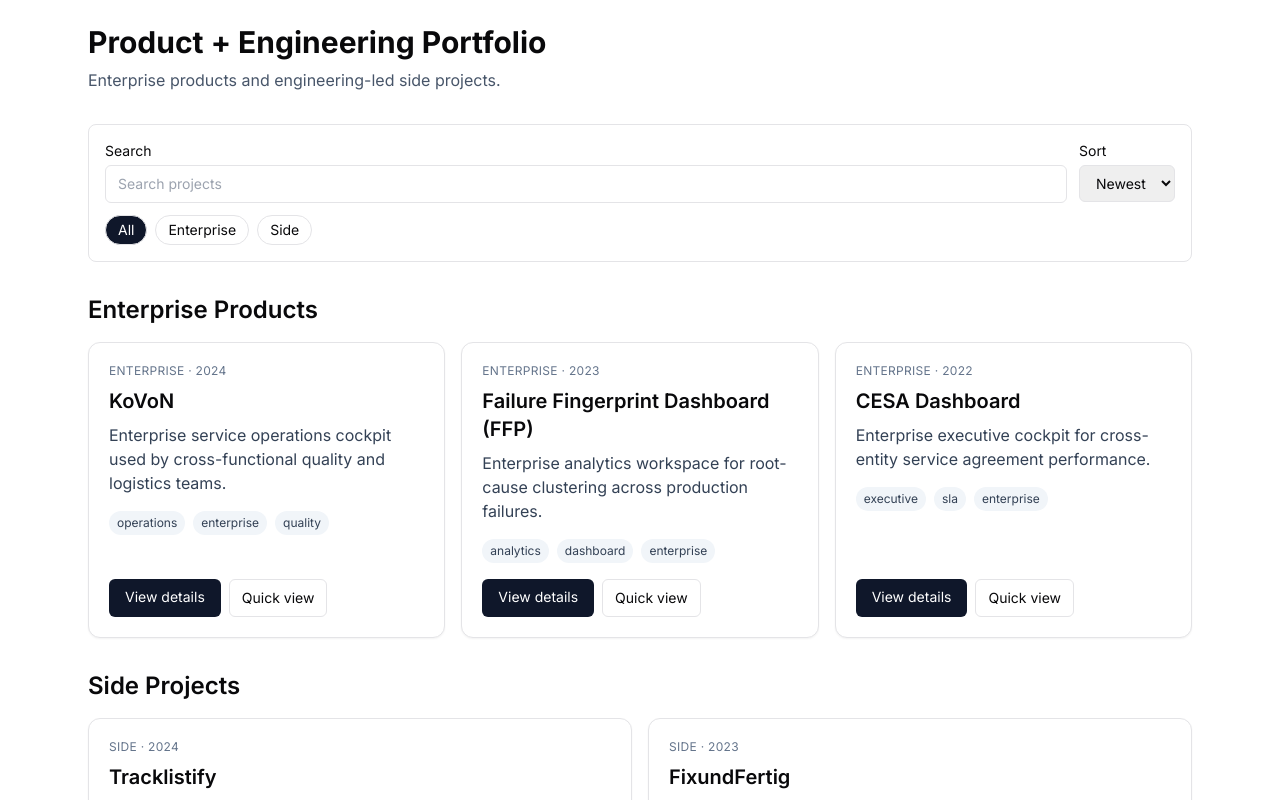
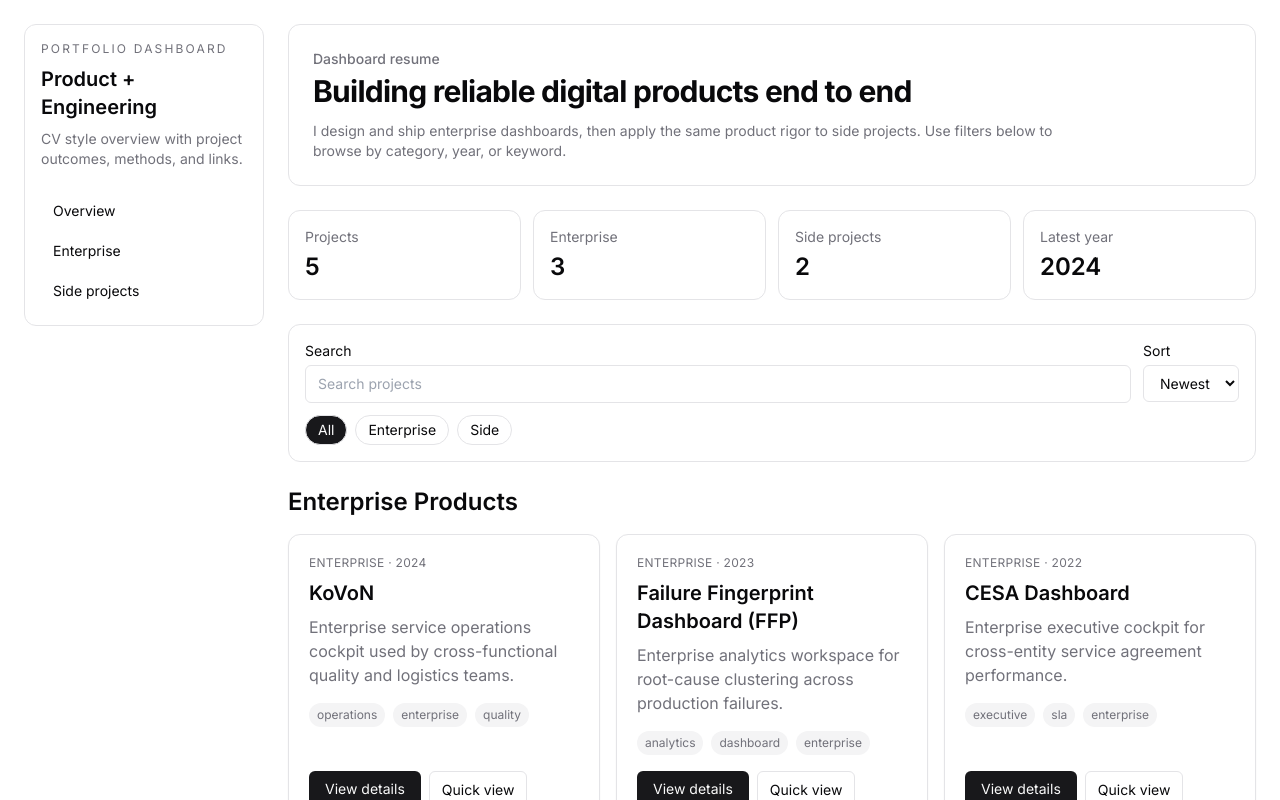
Before and after one commit to weareuntitled/ux-portfolio, a Next.js app: page / in a window 1280 px wide. Shown: the top 800 px of the page. Built offline with nearby package versions, Linux system fonts and the light colour scheme.

Commit message:
Redesign homepage as dashboard-style portfolio

```diff
--- a/src/app/page.tsx
+++ b/src/app/page.tsx
@@ -28,13 +28,52 @@ export default function HomePage() {
 
   const enterprise = filteredProjects.filter((project) => project.category === 'Enterprise');
   const side = filteredProjects.filter((project) => project.category === 'Side');
+  const years = projects.map((project) => Number(project.year));
+
+  const stats = [
+    { label: 'Projects', value: projects.length.toString() },
+    { label: 'Enterprise', value: projects.filter((project) => project.category === 'Enterprise').length.toString() },
+    { label: 'Side projects', value: projects.filter((project) => project.category === 'Side').length.toString() },
+    { label: 'Latest year', value: Math.max(...years).toString() }
+  ];
 
   return (
-    <main className="mx-auto max-w-6xl space-y-8 p-6">
-      <header className="space-y-2">
-        <h1 className="text-3xl font-bold">Product + Engineering Portfolio</h1>
-        <p className="text-slate-600">Enterprise products and engineering-led side projects.</p>
+    <main className="mx-auto grid w-full max-w-7xl gap-6 p-6 lg:grid-cols-[240px_1fr]">
+      <aside className="h-fit rounded-xl border bg-card p-4 text-card-foreground lg:sticky lg:top-6">
+        <p className="text-xs uppercase tracking-[0.18em] text-muted-foreground">Portfolio Dashboard</p>
+        <h1 className="mt-2 text-xl font-semibold">Product + Engineering</h1>
+        <p className="mt-2 text-sm text-muted-foreground">CV style overview with project outcomes, methods, and links.</p>
+        <nav className="mt-6 space-y-1 text-sm" aria-label="Dashboard sections">
+          <a href="#overview" className="block rounded-md px-3 py-2 hover:bg-accent">
+            Overview
+          </a>
+          <a href="#enterprise-projects" className="block rounded-md px-3 py-2 hover:bg-accent">
+            Enterprise
+          </a>
+          <a href="#side-projects" className="block rounded-md px-3 py-2 hover:bg-accent">
+            Side projects
+          </a>
+        </nav>
+      </aside>
+
+      <section className="space-y-6" id="overview">
+        <header className="rounded-xl border bg-card p-6">
+          <p className="text-sm font-medium text-muted-foreground">Dashboard resume</p>
+          <h2 className="mt-1 text-3xl font-bold tracking-tight">Building reliable digital products end to end</h2>
+          <p className="mt-3 max-w-3xl text-sm text-muted-foreground">
+            I design and ship enterprise dashboards, then apply the same product rigor to side projects. Use filters below to
+            browse by category, year, or keyword.
+          </p>
         </header>
+
+        <section className="grid gap-3 sm:grid-cols-2 xl:grid-cols-4" aria-label="Profile statistics">
+          {stats.map((item) => (
+            <article key={item.label} className="rounded-xl border bg-card p-4">
+              <p className="text-sm text-muted-foreground">{item.label}</p>
+              <p className="mt-1 text-2xl font-semibold">{item.value}</p>
+            </article>
+          ))}
+        </section>
 
         <FiltersBar
           query={query}
@@ -46,10 +85,10 @@ export default function HomePage() {
         />
 
         <section aria-labelledby="enterprise-projects">
-        <h2 id="enterprise-projects" className="mb-4 text-2xl font-semibold">
+          <h3 id="enterprise-projects" className="mb-4 text-2xl font-semibold">
             Enterprise Products
-        </h2>
-        <div className="grid gap-4 md:grid-cols-2 lg:grid-cols-3">
+          </h3>
+          <div className="grid gap-4 md:grid-cols-2 xl:grid-cols-3">
             {enterprise.map((project) => (
               <ProjectCard key={project.id} project={project} />
             ))}
@@ -57,15 +96,16 @@ export default function HomePage() {
         </section>
 
         <section aria-labelledby="side-projects">
-        <h2 id="side-projects" className="mb-4 text-2xl font-semibold">
+          <h3 id="side-projects" className="mb-4 text-2xl font-semibold">
             Side Projects
-        </h2>
+          </h3>
           <div className="grid gap-4 md:grid-cols-2">
             {side.map((project) => (
               <ProjectCard key={project.id} project={project} />
             ))}
           </div>
         </section>
+      </section>
     </main>
   );
 }
--- a/src/components/FiltersBar.tsx
+++ b/src/components/FiltersBar.tsx
@@ -13,7 +13,7 @@ const categories: Array<FiltersBarProps['category']> = ['All', 'Enterprise', 'Si
 
 export function FiltersBar({ query, category, sort, onQueryChange, onCategoryChange, onSortChange }: FiltersBarProps) {
   return (
-    <section className="rounded-lg border bg-white p-4" aria-label="Project filters">
+    <section className="rounded-xl border bg-card p-4" aria-label="Project filters">
       <div className="grid gap-3 md:grid-cols-[1fr_auto]">
         <label className="flex flex-col gap-1 text-sm">
           Search
@@ -21,7 +21,7 @@ export function FiltersBar({ query, category, sort, onQueryChange, onCategoryCha
             value={query}
             onChange={(event) => onQueryChange(event.target.value)}
             placeholder="Search projects"
-            className="rounded-md border px-3 py-2 focus:outline-none focus:ring-2 focus:ring-blue-500"
+            className="rounded-md border bg-background px-3 py-2 focus:outline-none focus:ring-2 focus:ring-ring"
             aria-label="Search projects"
           />
         </label>
@@ -31,7 +31,7 @@ export function FiltersBar({ query, category, sort, onQueryChange, onCategoryCha
           <select
             value={sort}
             onChange={(event) => onSortChange(event.target.value as FiltersBarProps['sort'])}
-            className="rounded-md border px-3 py-2 focus:outline-none focus:ring-2 focus:ring-blue-500"
+            className="rounded-md border bg-background px-3 py-2 focus:outline-none focus:ring-2 focus:ring-ring"
             aria-label="Sort projects"
           >
             <option value="newest">Newest</option>
@@ -48,8 +48,8 @@ export function FiltersBar({ query, category, sort, onQueryChange, onCategoryCha
             role="tab"
             aria-selected={category === item}
             onClick={() => onCategoryChange(item)}
-            className={`rounded-full border px-3 py-1 text-sm focus:outline-none focus:ring-2 focus:ring-blue-500 ${
-              category === item ? 'bg-slate-900 text-white' : 'bg-white'
+            className={`rounded-full border px-3 py-1 text-sm focus:outline-none focus:ring-2 focus:ring-ring ${
+              category === item ? 'bg-primary text-primary-foreground' : 'bg-background'
             }`}
           >
             {item}
--- a/src/components/ProjectCard.tsx
+++ b/src/components/ProjectCard.tsx
@@ -8,15 +8,15 @@ type ProjectCardProps = {
 
 export function ProjectCard({ project }: ProjectCardProps) {
   return (
-    <article className="flex h-full flex-col rounded-xl border bg-white p-5 shadow-sm">
-      <p className="mb-2 text-xs uppercase tracking-wide text-slate-500">
+    <article className="flex h-full flex-col rounded-xl border bg-card p-5 shadow-sm">
+      <p className="mb-2 text-xs uppercase tracking-wide text-muted-foreground">
         {project.category} · {project.year}
       </p>
       <h3 className="mb-2 text-xl font-semibold">{project.title}</h3>
-      <p className="mb-4 text-slate-700">{project.oneLiner}</p>
+      <p className="mb-4 text-muted-foreground">{project.oneLiner}</p>
       <ul className="mb-4 flex flex-wrap gap-2">
         {project.tags.map((tag) => (
-          <li key={tag} className="rounded-full bg-slate-100 px-2 py-1 text-xs text-slate-700">
+          <li key={tag} className="rounded-full bg-muted px-2 py-1 text-xs text-muted-foreground">
             {tag}
           </li>
         ))}
@@ -24,7 +24,7 @@ export function ProjectCard({ project }: ProjectCardProps) {
       <div className="mt-auto flex flex-wrap gap-2">
         <Link
           href={`/projects/${project.slug}`}
-          className="rounded-md bg-slate-900 px-4 py-2 text-sm text-white focus:outline-none focus:ring-2 focus:ring-blue-500"
+          className="rounded-md bg-primary px-4 py-2 text-sm text-primary-foreground focus:outline-none focus:ring-2 focus:ring-ring"
         >
           View details
         </Link>
```
Lines whose indentation alone changed are shown as unchanged.
